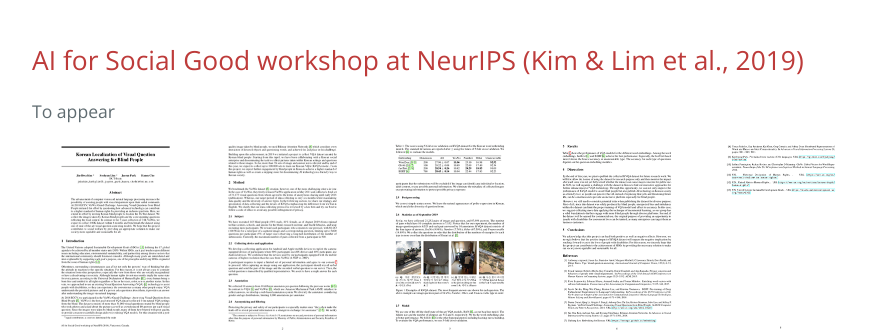
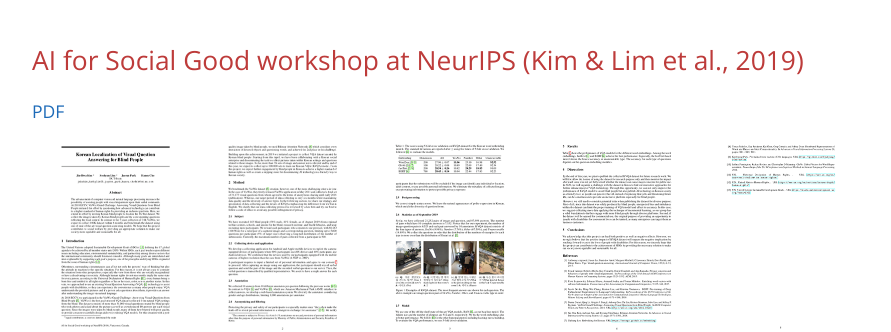
Before and after one commit to SKTBrain/KVQA, a Jekyll site: the page built from docs/index.md, in a window 1280 px wide and 900 px high, scrolled down 459 px. Shown: the part 161-493 px from the top of the window, without its empty margins (192-1083 px from the left). Built offline with Jekyll 4.4.1, drawn with Linux system fonts in a browser that asks for light colours.

Commit message:
Update paper link

```diff
--- a/docs/index.md
+++ b/docs/index.md
@@ -12,7 +12,7 @@
 
 ## AI for Social Good workshop at NeurIPS (Kim & Lim et al., 2019)
 
-To appear
+[PDF](https://drive.google.com/open?id=1CB9DwXTI1UqpsCEN9a5V9yOLS_T_HTu_)
 ![AI for Social Good workshop at NeurIPS](assets/img/AISG_NeurIPS_2019_KVQA.png)
 
 # 시각적 질의응답
```
Also changed, not shown: docs/index-en.md (+1 -1 lines).
